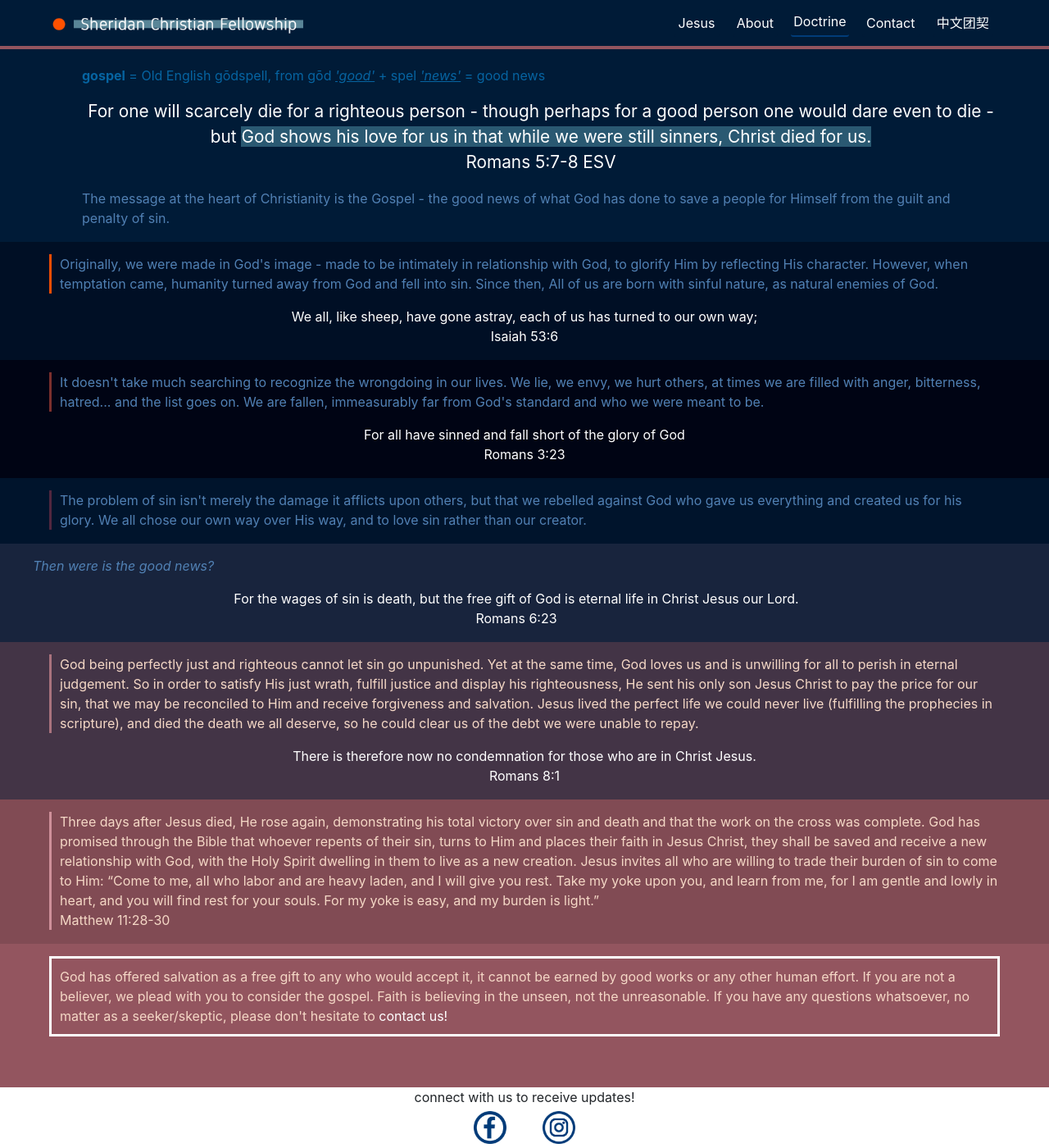
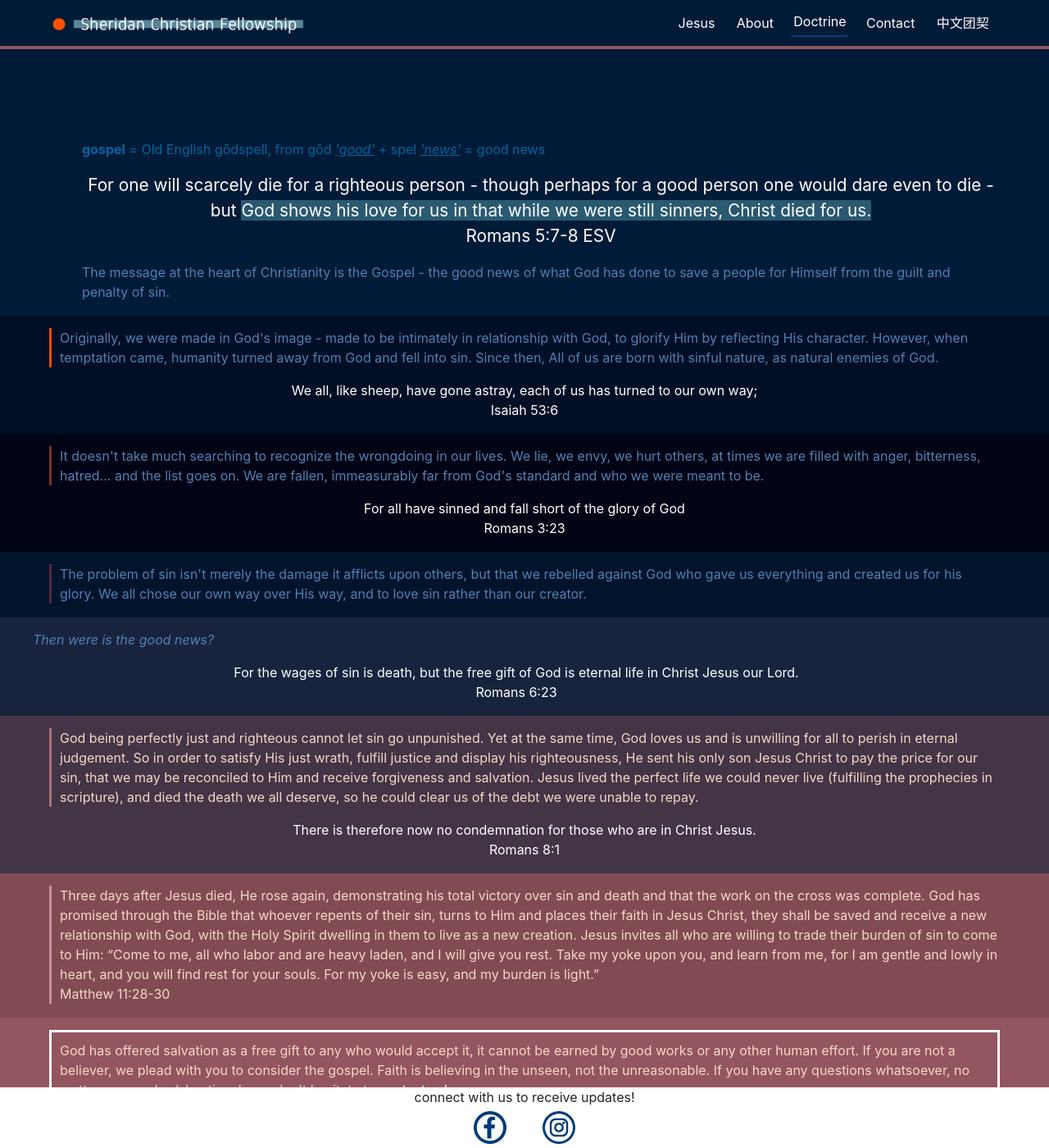
Before and after one commit to Rachael-C/Rachael-C.github.io, a Jekyll site: the page content/jesus.html, which Jekyll copies as it is, in a window 1280 px wide and 1400 px high. Shown: the whole window at 82% size. Built offline with Jekyll 4.4.1, drawn with Linux system fonts in a browser that asks for light colours.

Commit message:
Modified top block padding

```diff
--- a/assets/css/jesus_page.css
+++ b/assets/css/jesus_page.css
@@ -13,7 +13,7 @@ body {
 
 .buffer {
   background-color: rgb(0, 27, 55);
-  padding-top: 10px;
+  padding-top: 100px;
   margin: 0px;
 }
 
```
Also changed, not shown: 1 other file.
